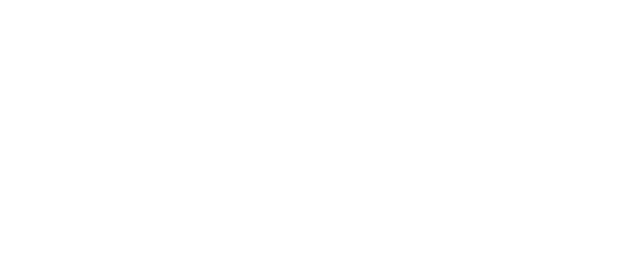
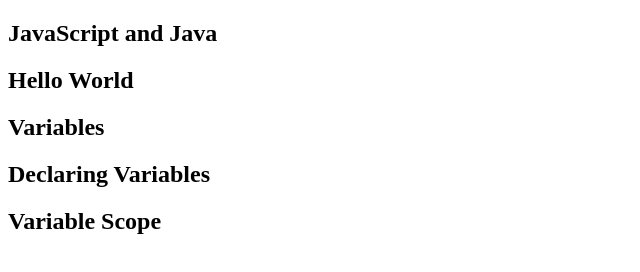
Before and after one commit to AdrielleRivera/Technical-Document-FreecodeCamp, a plain HTML site: page index.html in a window 1280 px wide. Shown: the whole page, without its empty margins (0-640 px from the left). Drawn offline with Linux system fonts and the light colour scheme.

Commit message:
Update index.html

```diff
--- a/index.html
+++ b/index.html
@@ -2,11 +2,11 @@
 <html>
 <body>
 <main id="main-doc">
-<section class="main-section" id="JavaScript_and_Java"></class>
-<section class="main-section" id="Hello_World"></class>
-<section class="main-section" id="Variables"></class>
-<section class="main-section" id="Declaring_Variables"></class>
-<section class="main-section" id="Variable Scope"></class>
+<section class="main-section" id="JavaScript_and_Java"><header><h2>JavaScript and Java</h1></header></section>
+<section class="main-section" id="Hello_World"><header><h2>Hello World</h2></header></section>
+<section class="main-section" id="Variables"><header><h2>Variables</h2></header></section>
+<section class="main-section" id="Declaring_Variables"><header><h2>Declaring Variables</h2></header></section>
+<section class="main-section" id="Variable Scope"><header><h2>Variable Scope</h2></header></section>
 </main>
 </body>
 </html>
```
